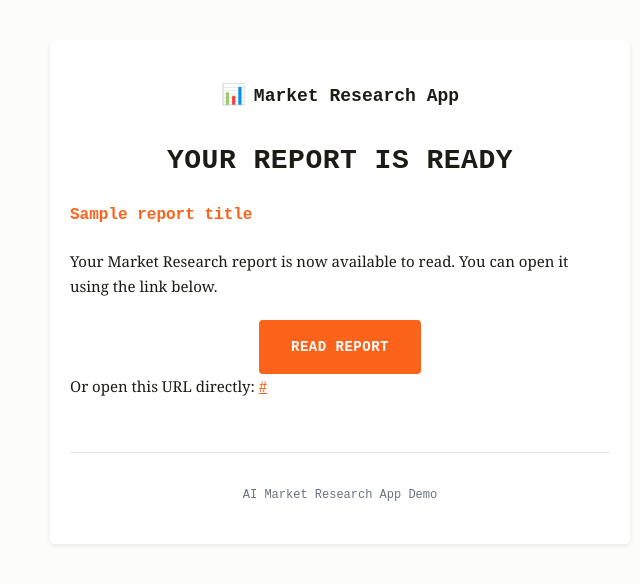
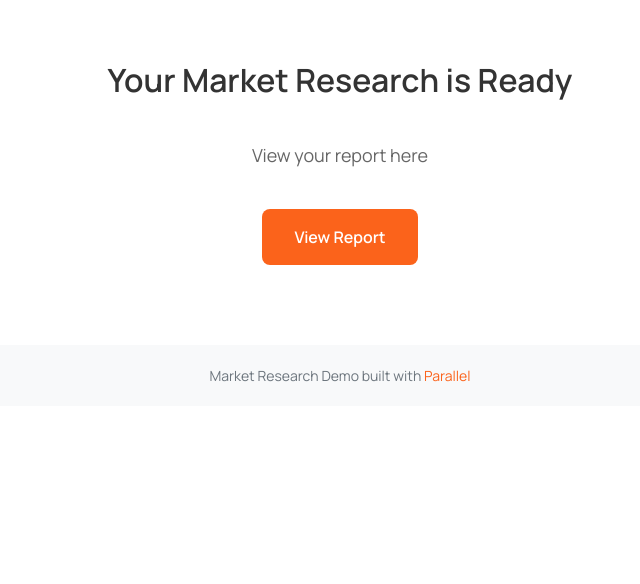
Before and after one commit to khushishelat/market-research-demo, a Flask app: template templates/email_report_ready.html in a window 1280 px wide. Shown: the top 584 px of the page, without its empty margins (300-940 px from the left). Run offline with Flask 3, Linux system fonts and the light colour scheme; the template is opened without the code that fills it: most values are stand-ins (such as "Sample title", 1, 10 or a date in 2020); some libraries are stand-ins or nearby versions.

Commit message:
improved email

```diff
--- a/templates/email_report_ready.html
+++ b/templates/email_report_ready.html
@@ -3,10 +3,11 @@
 <head>
     <meta http-equiv="Content-Type" content="text/html; charset=UTF-8" />
     <meta name="viewport" content="width=device-width, initial-scale=1.0">
-    <title>Your Report is Ready</title>
+    <title>Your Market Research is Ready</title>
+    <link href="https://fonts.googleapis.com/css2?family=Manrope:wght@400;600&display=swap" rel="stylesheet">
     <style type="text/css">
         /* Email-safe CSS Reset */
-        body, table, td, p, a, li, blockquote {
+        body, table, td, p, a {
             -webkit-text-size-adjust: 100%;
             -ms-text-size-adjust: 100%;
         }
@@ -14,274 +15,135 @@
             mso-table-lspace: 0pt;
             mso-table-rspace: 0pt;
         }
-        img {
-            -ms-interpolation-mode: bicubic;
-            border: 0;
-            height: auto;
-            line-height: 100%;
-            outline: none;
-            text-decoration: none;
-        }
 
-        /* Body and wrapper styles */
+        /* Body styles */
         body {
             margin: 0 !important;
             padding: 0 !important;
-            background-color: #fcfcfa;
-            font-family: Georgia, 'Times New Roman', serif;
-            font-weight: 400;
-            color: #1d1b16;
-            line-height: 1.6;
+            background-color: #ffffff;
+            font-family: 'Manrope', Arial, sans-serif;
+            color: #333333;
+            line-height: 1.5;
         }
 
-        /* Container table */
-        .email-wrapper {
-            background-color: #fcfcfa;
-            padding: 40px 20px;
+        /* Container */
+        .email-container {
+            max-width: 600px;
+            margin: 0 auto;
+            padding: 60px 40px;
         }
 
-        .email-container {
-            background-color: #ffffff;
-            border-radius: 4px;
-            box-shadow: 0 2px 4px rgba(0, 0, 0, 0.08);
-            max-width: 580px;
-            margin: 0 auto;
+        /* Main heading */
+        .main-heading {
+            font-family: 'Manrope', Arial, sans-serif;
+            font-size: 32px;
+            font-weight: 600;
+            color: #333333;
+            text-align: center;
+            margin: 0 0 40px 0;
+            line-height: 1.3;
         }
 
-        /* Logo styles */
-        .logo-table {
-            padding: 40px 20px 32px 20px;
+        /* Subtitle */
+        .subtitle {
+            font-family: 'Manrope', Arial, sans-serif;
+            font-size: 18px;
+            font-weight: 400;
+            color: #666666;
+            text-align: center;
+            margin: 0 0 40px 0;
         }
 
-        .logo-content {
-            font-family: 'Courier New', Courier, monospace;
-            font-size: 18px;
-            font-weight: bold;
-            color: #1d1b16;
-            text-decoration: none;
+        /* Button */
+        .button-container {
             text-align: center;
-        }
-
-        .logo-icon {
-            color: #fb631b;
-            font-size: 20px;
-            margin-right: 8px;
-        }
-
-        /* Content styles */
-        .content-table {
-            padding: 0 20px 40px 20px;
-        }
-
-        .heading {
-            font-size: 28px;
-            line-height: 1.2;
-            font-weight: bold;
-            color: #1d1b16;
-            text-align: center;
-            margin: 0 0 24px 0;
-            font-family: 'Courier New', Courier, monospace;
-            text-transform: uppercase;
-            letter-spacing: 0.5px;
-        }
-
-        .paragraph {
-            font-size: 15px;
-            line-height: 1.7;
-            color: #1d1b16;
-            margin: 0 0 20px 0;
-            text-align: left;
-        }
-
-        .report-title {
-            font-weight: bold;
-            color: #fb631b;
-            font-family: 'Courier New', Courier, monospace;
-            font-size: 16px;
-        }
-
-        /* Button styles */
-        .button-table {
-            margin: 32px 0;
+            margin: 0 0 80px 0;
         }
 
         .button {
             background-color: #fb631b;
             color: #ffffff !important;
-            font-size: 14px;
-            font-weight: bold;
+            font-family: 'Manrope', Arial, sans-serif;
+            font-size: 16px;
+            font-weight: 600;
             text-decoration: none;
             text-align: center;
             display: inline-block;
             padding: 16px 32px;
-            border-radius: 4px;
-            font-family: 'Courier New', Courier, monospace;
-            text-transform: uppercase;
-            letter-spacing: 0.5px;
+            border-radius: 8px;
             border: none;
         }
 
         .button:hover {
-            opacity: 0.9 !important;
+            background-color: #e55530 !important;
             color: #ffffff !important;
         }
 
-        /* Divider styles */
-        .divider {
-            border: none;
-            border-top: 1px solid #e8e6e1;
-            margin: 32px 0;
-            height: 1px;
+        /* Footer */
+        .footer {
+            background-color: #f8f9fa;
+            padding: 20px;
+            text-align: center;
+            margin: 0 -40px;
         }
 
-        /* Footer styles */
-        .footer {
-            color: #6b7280;
-            font-size: 12px;
-            line-height: 1.5;
-            text-align: center;
-            font-family: 'Courier New', Courier, monospace;
+        .footer-text {
+            font-family: 'Manrope', Arial, sans-serif;
+            font-size: 14px;
+            color: #6c757d;
             margin: 0;
         }
 
-        /* Link styles */
-        .link {
-            color: #fb631b !important;
-            text-decoration: underline;
+        .footer-text a {
+            color: #fb631b;
+            text-decoration: none;
         }
 
-        .link:hover {
-            opacity: 0.8 !important;
+        .footer-text a:hover {
+            text-decoration: underline;
         }
 
         /* Mobile responsive */
         @media screen and (max-width: 600px) {
             .email-container {
-                margin: 20px !important;
-                width: auto !important;
+                padding: 40px 20px !important;
             }
 
-            .logo-table,
-            .content-table {
-                padding-left: 20px !important;
-                padding-right: 20px !important;
+            .main-heading {
+                font-size: 28px !important;
             }
 
-            .heading {
-                font-size: 24px !important;
-            }
-
-            .paragraph {
-                font-size: 14px !important;
-            }
-
-            .logo-content {
+            .subtitle {
                 font-size: 16px !important;
             }
 
-            .button {
-                padding: 12px 24px !important;
+            .footer {
+                margin: 0 -20px !important;
             }
         }
-
-        /* Outlook-specific styles - conditional comments moved to body */
     </style>
 </head>
 <body>
-    <table cellpadding="0" cellspacing="0" border="0" width="100%" class="email-wrapper">
+    <table cellpadding="0" cellspacing="0" border="0" width="100%">
         <tr>
             <td align="center">
-                <table cellpadding="0" cellspacing="0" border="0" class="email-container">
-                    <!-- Logo Section -->
-                    <tr>
-                        <td class="logo-table">
-                            <table cellpadding="0" cellspacing="0" border="0" width="100%">
-                                <tr>
-                                    <td align="center">
-                                        <span class="logo-content">
-                                            <span class="logo-icon">📊</span>Market Research App
-                                        </span>
-                                    </td>
-                                </tr>
-                            </table>
-                        </td>
-                    </tr>
+                <div class="email-container">
+                    <h1 class="main-heading">Your Market Research is Ready</h1>
 
-                    <!-- Content Section -->
-                    <tr>
-                        <td class="content-table">
-                            <table cellpadding="0" cellspacing="0" border="0" width="100%">
-                                <!-- Heading -->
-                                <tr>
-                                    <td>
-                                        <h1 class="heading">Your report is ready</h1>
-                                    </td>
-                                </tr>
+                    <p class="subtitle">View your report here</p>
 
-                                <!-- Report Title (if provided) -->
-                                {% if report_title %}
-                                <tr>
-                                    <td>
-                                        <p class="paragraph">
-                                            <span class="report-title">{{ report_title }}</span>
-                                        </p>
-                                    </td>
-                                </tr>
-                                {% endif %}
+                    <div class="button-container">
+                        <a href="{{ report_url }}" class="button" target="_blank">
+                            View Report
+                        </a>
+                    </div>
 
-                                <!-- Description -->
-                                <tr>
-                                    <td>
-                                        <p class="paragraph">
-                                            Your Market Research report is now available to read. You can open it using the link below.
-                                        </p>
-                                    </td>
-                                </tr>
-
-                                <!-- Button -->
-                                <tr>
-                                    <td class="button-table">
-                                        <table cellpadding="0" cellspacing="0" border="0" width="100%">
-                                            <tr>
-                                                <td align="center">
-                                                    <a href="{{ report_url }}" class="button" target="_blank">
-                                                        Read report
-                                                    </a>
-                                                </td>
-                                            </tr>
-                                        </table>
-                                    </td>
-                                </tr>
-
-                                <!-- Direct URL -->
-                                <tr>
-                                    <td>
-                                        <p class="paragraph">
-                                            Or open this URL directly:
-                                            <a href="{{ report_url }}" class="link" target="_blank">{{ report_url }}</a>
-                                        </p>
-                                    </td>
-                                </tr>
-
-                                <!-- Divider -->
-                                <tr>
-                                    <td>
-                                        <hr class="divider">
-                                    </td>
-                                </tr>
-
-                                <!-- Footer -->
-                                <tr>
-                                    <td>
-                                        <p class="footer">
-                                            AI Market Research App Demo
-                                        </p>
-                                    </td>
-                                </tr>
-                            </table>
-                        </td>
-                    </tr>
-                </table>
+                    <div class="footer">
+                        <p class="footer-text">
+                            Market Research Demo built with <a href="https://parallel.ai" target="_blank">Parallel</a>
+                        </p>
+                    </div>
+                </div>
             </td>
         </tr>
     </table>
```
